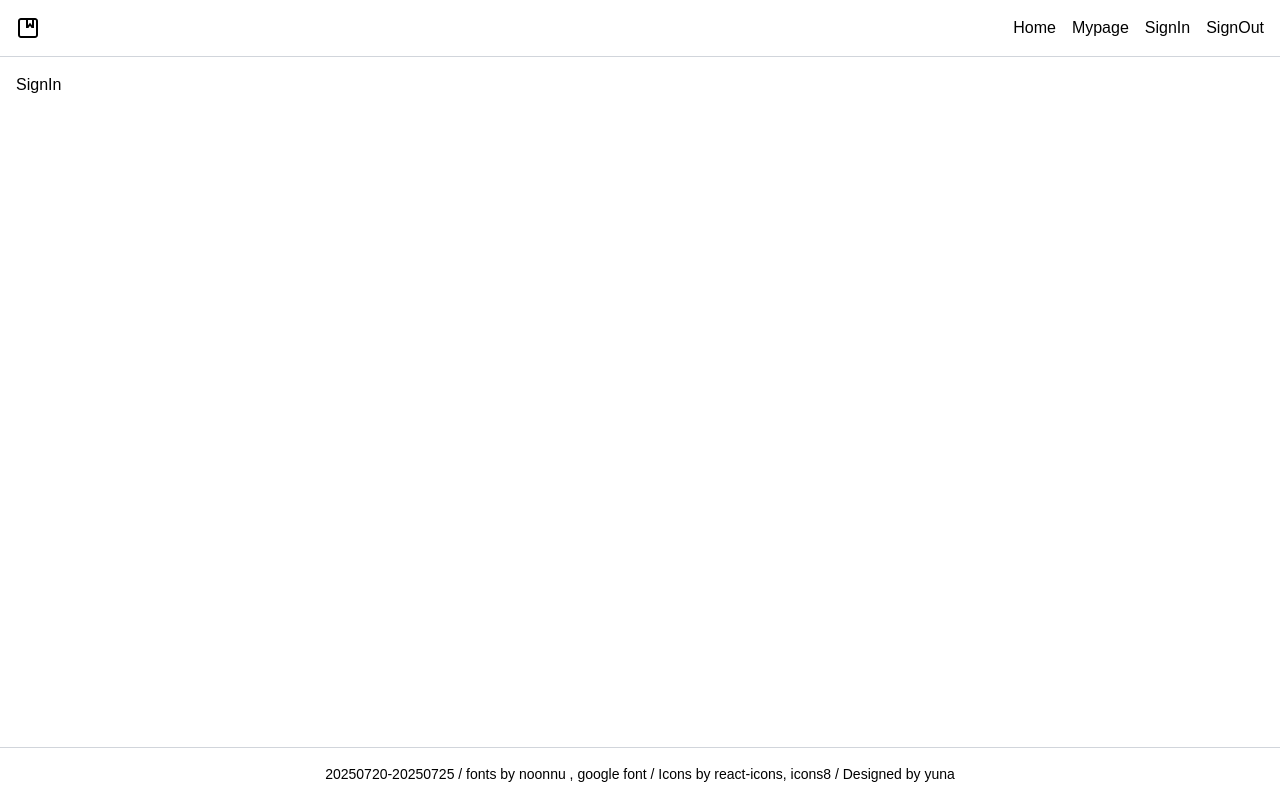
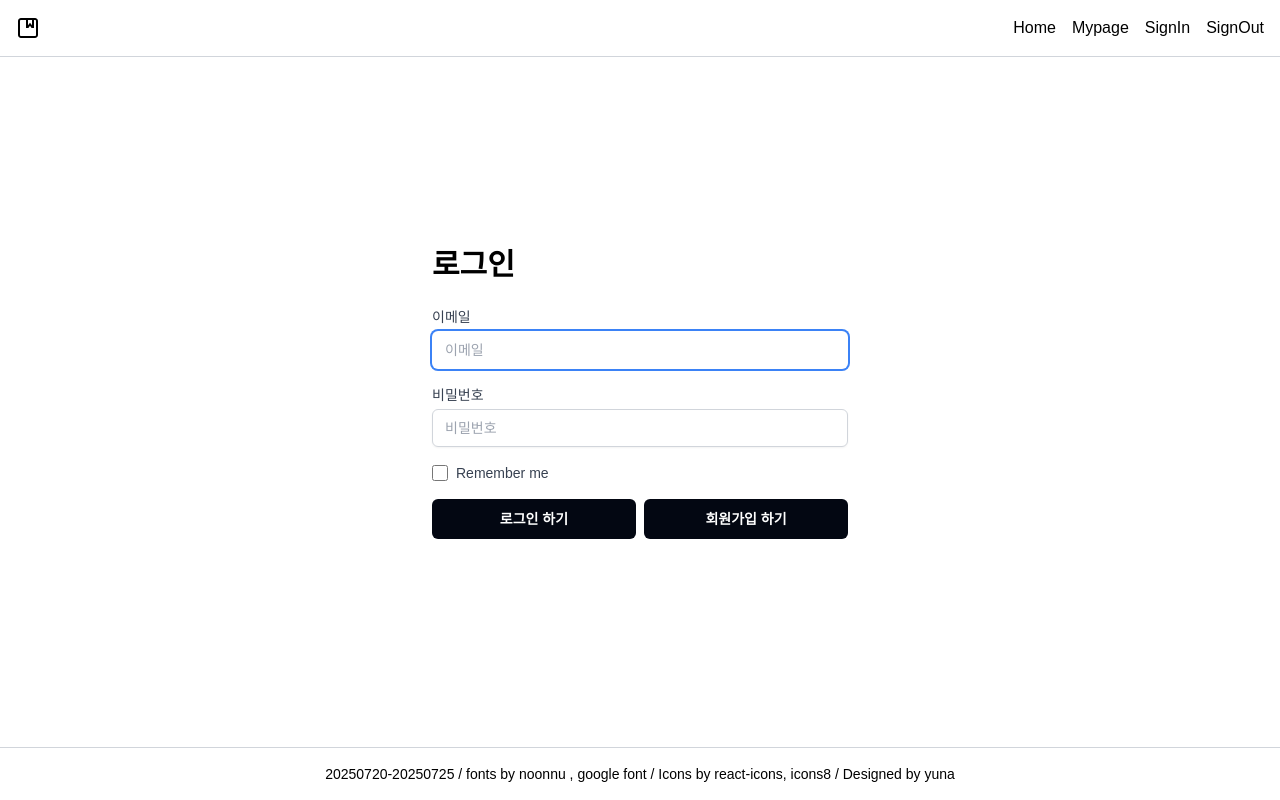
Before and after one commit to yuna-c/newsfeed-app, a React (Vite) app: page /signin in a window 1280 px wide. Built offline with nearby package versions, Linux system fonts and the light colour scheme; no server answers; a web font is replaced by a local one.

Commit message:
add : SignIn 기본 UI 추가 및 SignUp 유효성 검사 로직 개선 - 로그인 폼 기본 구조 구현 (email, password, remember me, 버튼 구성) - 회원가입 페이지의 유효성 검사 시 border-red-500 처리 추가 - 에러 메시지 조건부 렌더링 개선

```diff
--- a/src/pages/auth/SignIn.jsx
+++ b/src/pages/auth/SignIn.jsx
@@ -1,7 +1,74 @@
-import React from 'react';
+import { Link } from 'react-router-dom';
 
 function SignIn() {
-  return <div>SignIn</div>;
+  const onChange = (e) => {};
+  const onSubmit = async (e) => {};
+  return (
+    <section className="flex items-center justify-center min-h-[calc(100vh-10rem)]">
+      <article className="w-full space-y-6 xl:w-1/3">
+        <h2 className="text-3xl font-extrabold">로그인</h2>
+
+        <form onSubmit={onSubmit} className="space-y-4">
+          <fieldset className="flex flex-col">
+            <label htmlFor="email" className="mb-1 text-sm font-medium text-gray-700">
+              이메일
+            </label>
+
+            <input
+              type="email"
+              id="email"
+              name="email"
+              placeholder="이메일"
+              onChange={onChange}
+              className={`w-full px-3 py-2 text-sm border border-gray-300 rounded-md shadow-sm focus:outline-none focus:ring-2 focus:ring-blue-500 focus:border-transparent`}
+              autoFocus
+            />
+          </fieldset>
+
+          <fieldset className="flex flex-col">
+            <label htmlFor="password" className="mb-1 text-sm font-medium text-gray-700">
+              비밀번호
+            </label>
+
+            <input
+              type="password"
+              id="password"
+              name="password"
+              placeholder="비밀번호"
+              onChange={onChange}
+              className={`w-full px-3 py-2 text-sm border border-gray-300 rounded-md shadow-sm focus:outline-none focus:ring-2 focus:ring-blue-500 focus:border-transparent`}
+            />
+          </fieldset>
+
+          <div className="checkbox">
+            <label className="flex items-center space-x-2">
+              <input
+                type="checkbox"
+                className="w-4 h-4 text-blue-600 border-gray-300 rounded cursor-pointer checked:border-transparent focus:outline-none accent-gray-950"
+              />
+              <span className="text-sm text-gray-700">Remember me</span>
+            </label>
+          </div>
+
+          <div className="flex w-full gap-2">
+            <button
+              type="submit"
+              className="inline-flex justify-center w-1/2 px-4 py-2 font-semibold text-white rounded-md text-sm/6 bg-gray-950 hover:bg-gray-800 focus-visible:outline-2 focus-visible:outline-offset-2 focus-visible:outline-gray-950"
+            >
+              로그인 하기
+            </button>
+
+            <Link
+              to="/signup"
+              className="inline-flex justify-center w-1/2 px-4 py-2 font-semibold text-white rounded-md text-sm/6 bg-gray-950 hover:bg-gray-800 focus-visible:outline-2 focus-visible:outline-offset-2 focus-visible:outline-gray-950/"
+            >
+              회원가입 하기
+            </Link>
+          </div>
+        </form>
+      </article>
+    </section>
+  );
 }
 
 export default SignIn;
--- a/src/pages/auth/SignUp.jsx
+++ b/src/pages/auth/SignUp.jsx
@@ -2,9 +2,16 @@ import { useContext, useState } from 'react';
 import { AuthContext } from '../../context/AuthContext';
 import { Link, useNavigate } from 'react-router-dom';
 
+const NAME_REGEX = /^[가-힣a-zA-Z]{2,20}$/;
+const EMAIL_REGEX = /\S+@\S+\.\S+/;
+const NICKNAME_REGEX = /^[가-힣a-zA-Z0-9_]{2,15}$/;
+
 function SignUp() {
   const navigate = useNavigate();
   const { signUp } = useContext(AuthContext);
+
+  const [errors, setErrors] = useState({});
+  const [isSubmitted, setIsSubmitted] = useState(false);
 
   const [formData, setFormData] = useState({
     email: '',
@@ -15,6 +22,34 @@ function SignUp() {
     avatarUrl: null
   });
 
+  const validateForm = () => {
+    const newErrors = {};
+
+    if (!NAME_REGEX.test(formData.username)) {
+      newErrors.username = '이름은 2~20자의 한글 또는 영문자여야 합니다.';
+    }
+
+    if (!NICKNAME_REGEX.test(formData.nickname)) {
+      newErrors.nickname = '닉네임은 2~15자의 한글, 영문자, 숫자, _만 허용됩니다.';
+    }
+
+    if (!EMAIL_REGEX.test(formData.email)) {
+      newErrors.email = '유효한 이메일을 입력하세요.';
+    }
+
+    if (formData.password.length < 4) {
+      newErrors.password = '비밀번호는 최소 4자 이상이어야 합니다.';
+    }
+
+    if (formData.password !== formData.confirmPassword) {
+      newErrors.confirmPassword = '비밀번호가 일치하지 않습니다.';
+    }
+
+    setErrors(newErrors);
+
+    return Object.keys(newErrors).length === 0;
+  };
+
   const onChange = (e) => {
     const { name, value } = e.target;
     setFormData((prev) => ({ ...prev, [name]: value }));
@@ -22,9 +57,11 @@ function SignUp() {
 
   const onSubmit = async (e) => {
     e.preventDefault();
+    setIsSubmitted(true);
 
+    if (validateForm()) {
       try {
-      const { data, error } = await signUp({
+        const { _data, error } = await signUp({
           email: formData.email,
           password: formData.password,
           options: {
@@ -38,16 +75,14 @@ function SignUp() {
 
         if (error) {
           setErrors({ email: '회원가입 오류: ' + error.message });
-        console.error('🚨 회원가입 오류:', error);
-        console.log(error);
           return;
         }
 
-      alert('회원가입 완료!');
-      console.log('회원가입 성공', data);
+        alert('✅ 회원가입 완료');
         navigate('/signin');
       } catch (err) {
         console.error('🚨 회원가입 오류:', err.message);
+      }
     }
   };
 
@@ -69,8 +104,12 @@ function SignUp() {
               value={formData.username}
               placeholder="이름"
               onChange={onChange}
-              className={`w-full px-3 py-2 text-sm border border-gray-300 rounded-md shadow-sm focus:outline-none focus:ring-2 focus:ring-blue-500 focus:border-transparent`}
+              className={`w-full px-3 py-2 text-sm border border-gray-300 rounded-md shadow-sm focus:outline-none focus:ring-2 focus:ring-blue-500 focus:border-transparent ${
+                isSubmitted && errors.username ? 'border-red-500' : 'border-gray-300'
+              }`}
+              autoFocus
             />
+            {isSubmitted && errors.username && <p className="mt-1 text-sm text-red-500">{errors.username}</p>}
           </fieldset>
 
           <fieldset className="flex flex-col">
@@ -84,8 +123,11 @@ function SignUp() {
               value={formData.nickname}
               placeholder="닉네임"
               onChange={onChange}
-              className={`w-full px-3 py-2 text-sm border border-gray-300 rounded-md shadow-sm focus:outline-none focus:ring-2 focus:ring-blue-500 focus:border-transparent `}
+              className={`w-full px-3 py-2 text-sm border border-gray-300 rounded-md shadow-sm focus:outline-none focus:ring-2 focus:ring-blue-500 focus:border-transparent ${
+                isSubmitted && errors.nickname ? 'border-red-500' : 'border-gray-300'
+              }`}
             />
+            {isSubmitted && errors.nickname && <p className="mt-1 text-sm text-red-500">{errors.nickname}</p>}
           </fieldset>
 
           <fieldset className="flex flex-col">
@@ -100,9 +142,11 @@ function SignUp() {
               value={formData.email}
               placeholder="이메일"
               onChange={onChange}
-              className={`w-full px-3 py-2 text-sm border border-gray-300 rounded-md shadow-sm focus:outline-none focus:ring-2 focus:ring-blue-500 focus:border-transparent `}
-              autoFocus
+              className={`w-full px-3 py-2 text-sm border border-gray-300 rounded-md shadow-sm focus:outline-none focus:ring-2 focus:ring-blue-500 focus:border-transparent ${
+                isSubmitted && errors.email ? 'border-red-500' : 'border-gray-300'
+              }`}
             />
+            {isSubmitted && errors.email && <p className="mt-1 text-sm text-red-500">{errors.email}</p>}
           </fieldset>
 
           <fieldset className="flex flex-col">
@@ -117,8 +161,11 @@ function SignUp() {
               value={formData.password}
               placeholder="비밀번호"
               onChange={onChange}
-              className={`w-full px-3 py-2 text-sm border border-gray-300 rounded-md shadow-sm focus:outline-none focus:ring-2 focus:ring-blue-500 focus:border-transparent `}
+              className={`w-full px-3 py-2 text-sm border border-gray-300 rounded-md shadow-sm focus:outline-none focus:ring-2 focus:ring-blue-500 focus:border-transparent ${
+                isSubmitted && errors.password ? 'border-red-500' : 'border-gray-300'
+              }`}
             />
+            {isSubmitted && errors.password && <p className="mt-1 text-sm text-red-500">{errors.password}</p>}
           </fieldset>
 
           <fieldset className="flex flex-col">
@@ -133,8 +180,13 @@ function SignUp() {
               value={formData.confirmPassword}
               placeholder="비밀번호 확인"
               onChange={onChange}
-              className={`w-full px-3 py-2 text-sm border border-gray-300 rounded-md shadow-sm focus:outline-none focus:ring-2 focus:ring-blue-500 focus:border-transparent `}
+              className={`w-full px-3 py-2 text-sm border border-gray-300 rounded-md shadow-sm focus:outline-none focus:ring-2 focus:ring-blue-500 focus:border-transparent ${
+                isSubmitted && errors.confirmPassword ? 'border-red-500' : 'border-gray-300'
+              }`}
             />
+            {isSubmitted && errors.confirmPassword && (
+              <p className="mt-1 text-sm text-red-500">{errors.confirmPassword}</p>
+            )}
           </fieldset>
 
           <div className="flex w-full gap-2">
@@ -142,14 +194,14 @@ function SignUp() {
               type="submit"
               className="inline-flex justify-center w-1/2 px-4 py-2 font-semibold text-white rounded-md text-sm/6 bg-gray-950 hover:bg-gray-800 focus-visible:outline-2 focus-visible:outline-offset-2 focus-visible:outline-gray-950"
             >
-              Sign up
+              회원가입 하기
             </button>
 
             <Link
               to="/signin"
               className="inline-flex justify-center w-1/2 px-4 py-2 font-semibold text-white rounded-md text-sm/6 bg-gray-950 hover:bg-gray-800 focus-visible:outline-2 focus-visible:outline-offset-2 focus-visible:outline-gray-950/"
             >
-              Sign in
+              로그인 하기
             </Link>
           </div>
         </form>
```
Lines whose indentation alone changed are shown as unchanged.
